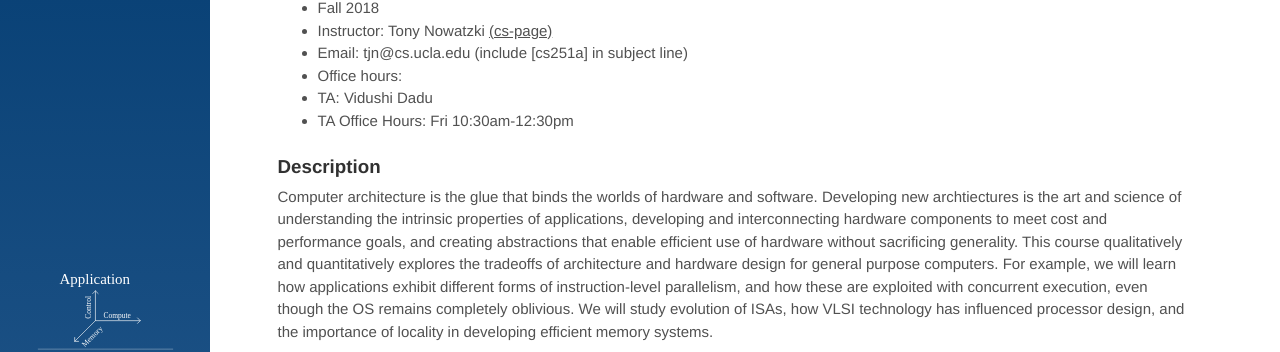
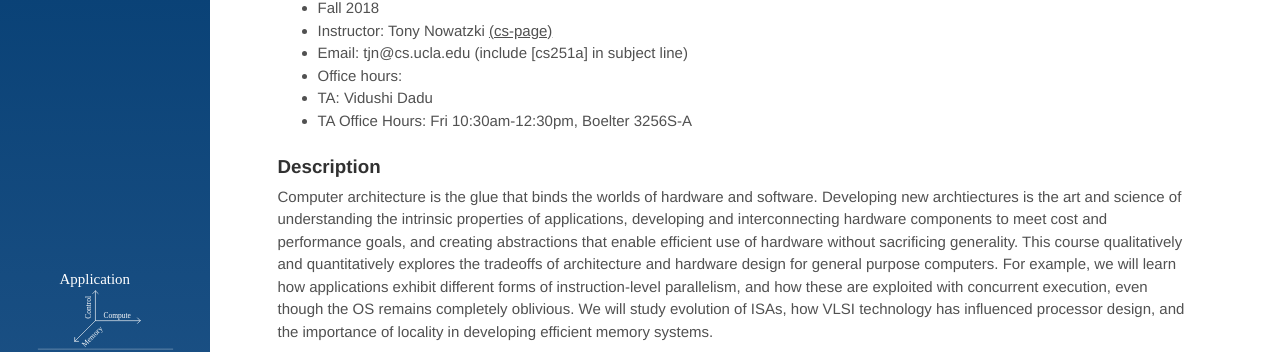
Before and after one commit to PolyArch/cs259, a Jekyll site: the page built from index.md, in a window 1280 px wide. Shown: the part 116-468 px from the top of the page. Built offline with Jekyll 4.4.1, drawn with Linux system fonts in a browser that asks for light colours.

Commit message:
Updated TA office hour locations

```diff
--- a/index.md
+++ b/index.md
@@ -10,7 +10,7 @@ title: Overview
 * Email: tjn@cs.ucla.edu (include [cs251a] in subject line)
 * Office hours:
 * TA: Vidushi Dadu
-* TA Office Hours: Fri 10:30am-12:30pm
+* TA Office Hours: Fri 10:30am-12:30pm, Boelter 3256S-A
 
 ### Description
 
```
